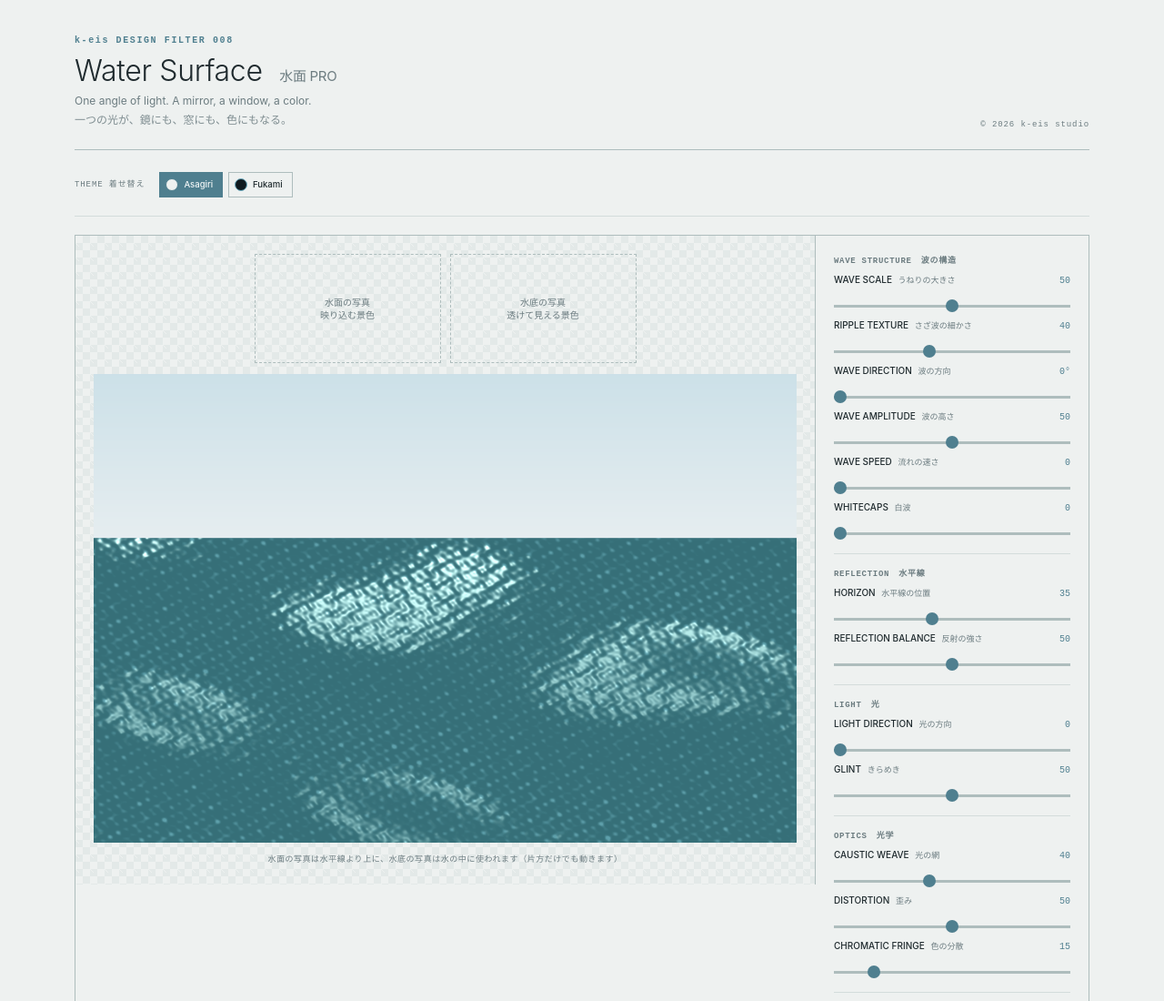
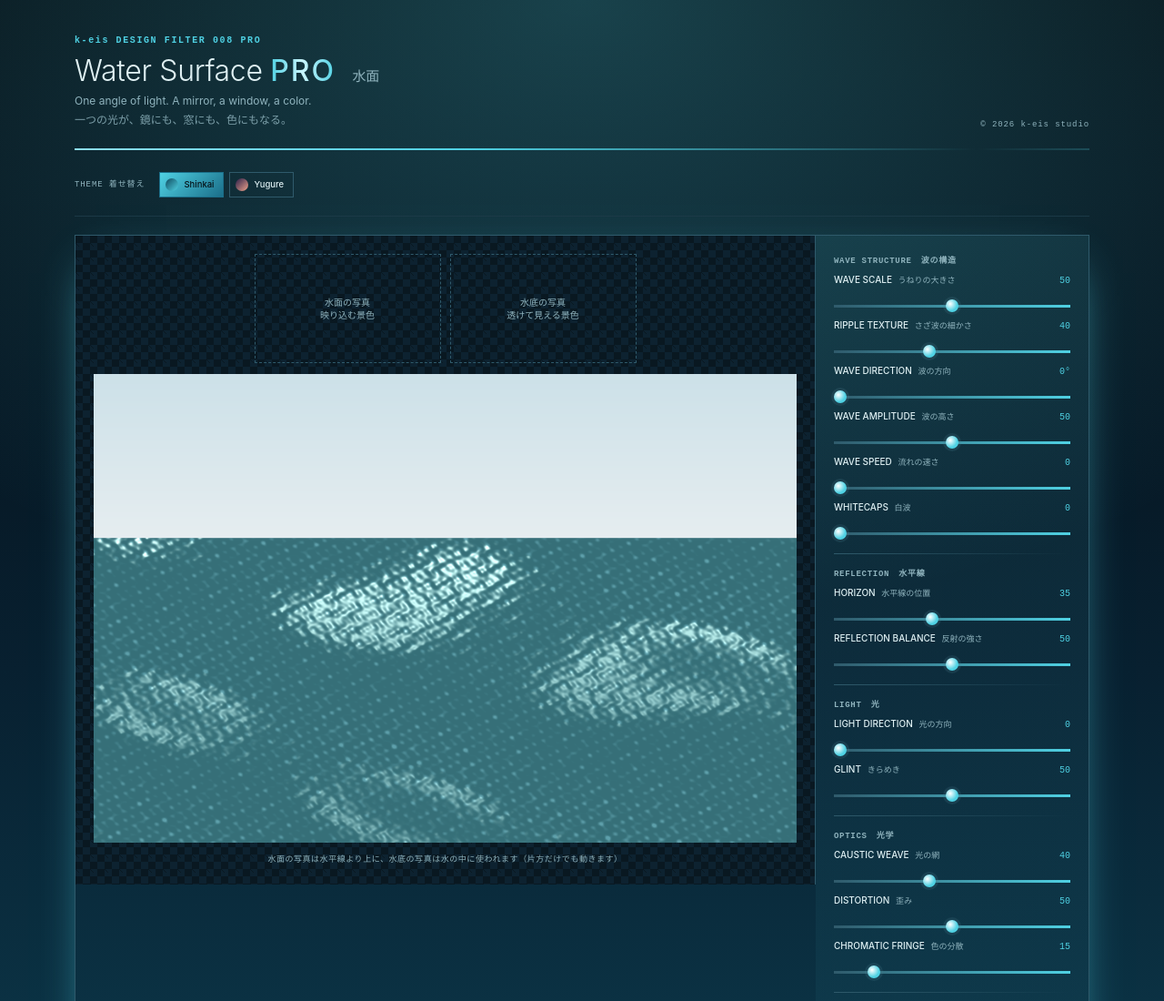
Before and after one commit to k-eis/water-surface-pro, a plain HTML site: page index.html in a window 1280 px wide. Shown: the top 1100 px of the page at 91% size. Drawn offline with Linux system fonts and the light colour scheme.

Commit message:
Add files via upload

```diff
--- a/index.html
+++ b/index.html
@@ -91,14 +91,37 @@ input[type=range]::-moz-range-thumb { width:14px; height:14px; border-radius:50%
   .footer-links { flex-direction:column; gap:8px; }
   .footer-links a { padding:14px; font-size:11px; }
 }
+
+/* ── PRO：水面を思わせるグラデーションで、通常版と差をつける（既存の配色は変数のまま、上から重ねる） ── */
+:root { --w1:#e4eff0; --w2:#cfe4e7; --w3:#a9d0d8; --glow:rgba(255,255,255,.55); --btn-a:#5aa5bb; --btn-b:#2f6f86; --pro-text:linear-gradient(90deg,#3d8aa3,#6fc3d8,#3d8aa3); --panel:linear-gradient(180deg,rgba(255,255,255,.55),rgba(255,255,255,.12)); }
+body.theme-fukami { --w1:#0a161c; --w2:#0e2430; --w3:#12404e; --glow:rgba(111,176,196,.20); --btn-a:#6fb0c4; --btn-b:#2c7a90; --pro-text:linear-gradient(90deg,#6fb0c4,#b6ecf7,#6fb0c4); --panel:linear-gradient(180deg,rgba(111,176,196,.10),rgba(111,176,196,.02)); }
+body { background: radial-gradient(120% 60% at 50% 0%, var(--glow), transparent 70%), linear-gradient(180deg, var(--w1) 0%, var(--w2) 45%, var(--w3) 100%); background-repeat: no-repeat; }
+header { position: relative; border-bottom-color: transparent; }
+header::after { content:''; position:absolute; left:0; right:0; bottom:-1px; height:2px; background: linear-gradient(90deg, transparent, var(--accent), #9ee0f0 50%, var(--accent), transparent); background-size: 200% 100%; animation: pro-flow 9s linear infinite; }
+@keyframes pro-flow { from { background-position: 0% 0; } to { background-position: 200% 0; } }
+@media (prefers-reduced-motion: reduce) { header::after { animation: none; } }
+.pro-mark { font-weight: 500; letter-spacing: .06em; background: var(--pro-text); -webkit-background-clip: text; background-clip: text; color: transparent; -webkit-text-fill-color: transparent; }
+.stage { box-shadow: 0 18px 50px -24px var(--accent); }
+.controls { background: var(--panel); }
+.ctrl-group { border-bottom: 1px solid; border-image: linear-gradient(90deg, var(--line-strong), transparent) 1; }
+input[type=range] { background: linear-gradient(90deg, var(--line-strong), var(--accent)); }
+input[type=range]::-webkit-slider-thumb { background: radial-gradient(circle at 35% 35%, #fff, var(--accent) 60%); box-shadow: 0 0 0 3px rgba(79,127,143,.18); }
+input[type=range]::-moz-range-thumb { background: radial-gradient(circle at 35% 35%, #fff, var(--accent) 60%); }
+.btn:not(.secondary) { background: linear-gradient(135deg, var(--btn-a), var(--btn-b)); border-color: var(--btn-b); }
+.theme-btn.active { background: linear-gradient(135deg, var(--btn-a), var(--btn-b)); border-color: var(--btn-b); }
+.footer-links a:hover { background: linear-gradient(135deg, rgba(90,165,187,.18), transparent); }
+
+/* ── PRO の2つの着せ替え：Shinkai（深海）／ Yugure（夕暮れ）。既存のAsagiri・Fukamiの定義は残してある（ボタンだけ入れ替え） ── */
+body.theme-shinkai { --bg:#071118; --ink:#dff0f3; --line:#1b3946; --line-strong:#2f5a6b; --accent:#4fd1e3; --on-accent:#06141a; --muted:#8fb3bd; --check-a:#0d2230; --check-b:#091821; --w1:#040b11; --w2:#082030; --w3:#0f4a5e; --glow:rgba(79,209,227,.28); --btn-a:#4fd1e3; --btn-b:#1b6f8a; --pro-text:linear-gradient(90deg,#4fd1e3,#c9f6ff,#4fd1e3); --panel:linear-gradient(180deg,rgba(79,209,227,.10),rgba(79,209,227,.02)); }
+body.theme-yugure { --bg:#150f27; --ink:#f1e6ee; --line:#3a2c5a; --line-strong:#5b4580; --accent:#f0a38a; --on-accent:#1a0f1e; --muted:#b7a3c4; --check-a:#241a3c; --check-b:#1a132e; --w1:#120f24; --w2:#2a1f4a; --w3:#6b3f6e; --glow:rgba(240,163,138,.32); --btn-a:#f0a38a; --btn-b:#a35f8a; --pro-text:linear-gradient(90deg,#f0a38a,#c9a6e8,#f0a38a); --panel:linear-gradient(180deg,rgba(240,163,138,.10),rgba(240,163,138,.02)); }
 </style>
 </head>
-<body>
+<body class="theme-shinkai">
 <div class="wrap">
   <header>
     <div>
-      <div class="filter-tag">k-eis DESIGN FILTER 008</div>
-      <h1>Water Surface <span class="jp">水面 PRO</span></h1>
+      <div class="filter-tag">k-eis DESIGN FILTER 008 PRO</div>
+      <h1>Water Surface <span class="pro-mark">PRO</span> <span class="jp">水面</span></h1>
       <div class="tagline">One angle of light. A mirror, a window, a color.</div>
       <div class="tagline" style="margin-top:2px;opacity:.85;">一つの光が、鏡にも、窓にも、色にもなる。</div>
     </div>
@@ -108,8 +131,8 @@ input[type=range]::-moz-range-thumb { width:14px; height:14px; border-radius:50%
   <div class="theme-switcher">
     <span class="theme-label">THEME <span style="font-family:var(--sans)">着せ替え</span></span>
     <div class="theme-options">
-      <button class="theme-btn active" data-theme="asagiri"><span class="swatch" style="background:#eef1f0;border:1px solid #4f7f8f;"></span>Asagiri</button>
-      <button class="theme-btn" data-theme="fukami"><span class="swatch" style="background:#0f1a1f;border:1px solid #6fb0c4;"></span>Fukami</button>
+      <button class="theme-btn active" data-theme="shinkai"><span class="swatch" style="background:linear-gradient(135deg,#0f4a5e,#4fd1e3);"></span>Shinkai</button>
+      <button class="theme-btn" data-theme="yugure"><span class="swatch" style="background:linear-gradient(135deg,#2a1f4a,#f0a38a);"></span>Yugure</button>
     </div>
   </div>
 
--- a/water-surface-pro.js
+++ b/water-surface-pro.js
@@ -8,7 +8,7 @@ const DEFAULTS = { waveScale: 50, ripple: 40, waveDir: 0, waveAmp: 50, waveSpeed
 const IDS = Object.keys(DEFAULTS), UNIT = { waveDir: '°', lightDir: '°' };
 
 // THEME
-const THEME_CLASS_MAP = { asagiri: null, fukami: 'theme-fukami' };
+const THEME_CLASS_MAP = { shinkai: 'theme-shinkai', yugure: 'theme-yugure' };
 function applyTheme(key) {
   if (!(key in THEME_CLASS_MAP)) return;
   Object.values(THEME_CLASS_MAP).forEach((c) => c && document.body.classList.remove(c));
@@ -17,6 +17,7 @@ function applyTheme(key) {
   try { localStorage.setItem('watersurface-theme', key); } catch (e) {}
 }
 document.querySelectorAll('.theme-btn').forEach((b) => b.addEventListener('click', () => applyTheme(b.dataset.theme)));
+applyTheme('shinkai');
 try { const t = localStorage.getItem('watersurface-theme'); if (t) applyTheme(t); } catch (e) {}
 
 // ── シェーダー
```
